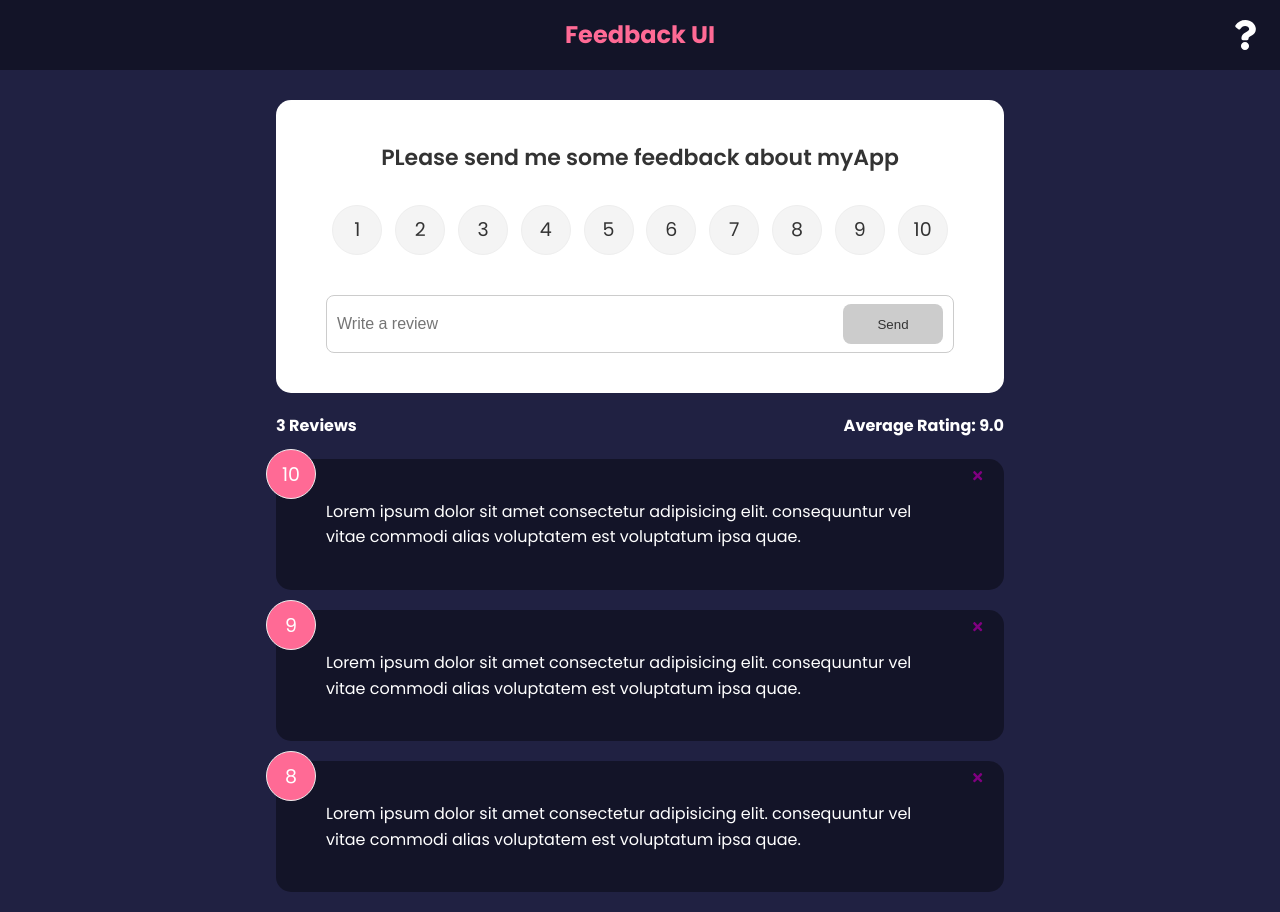
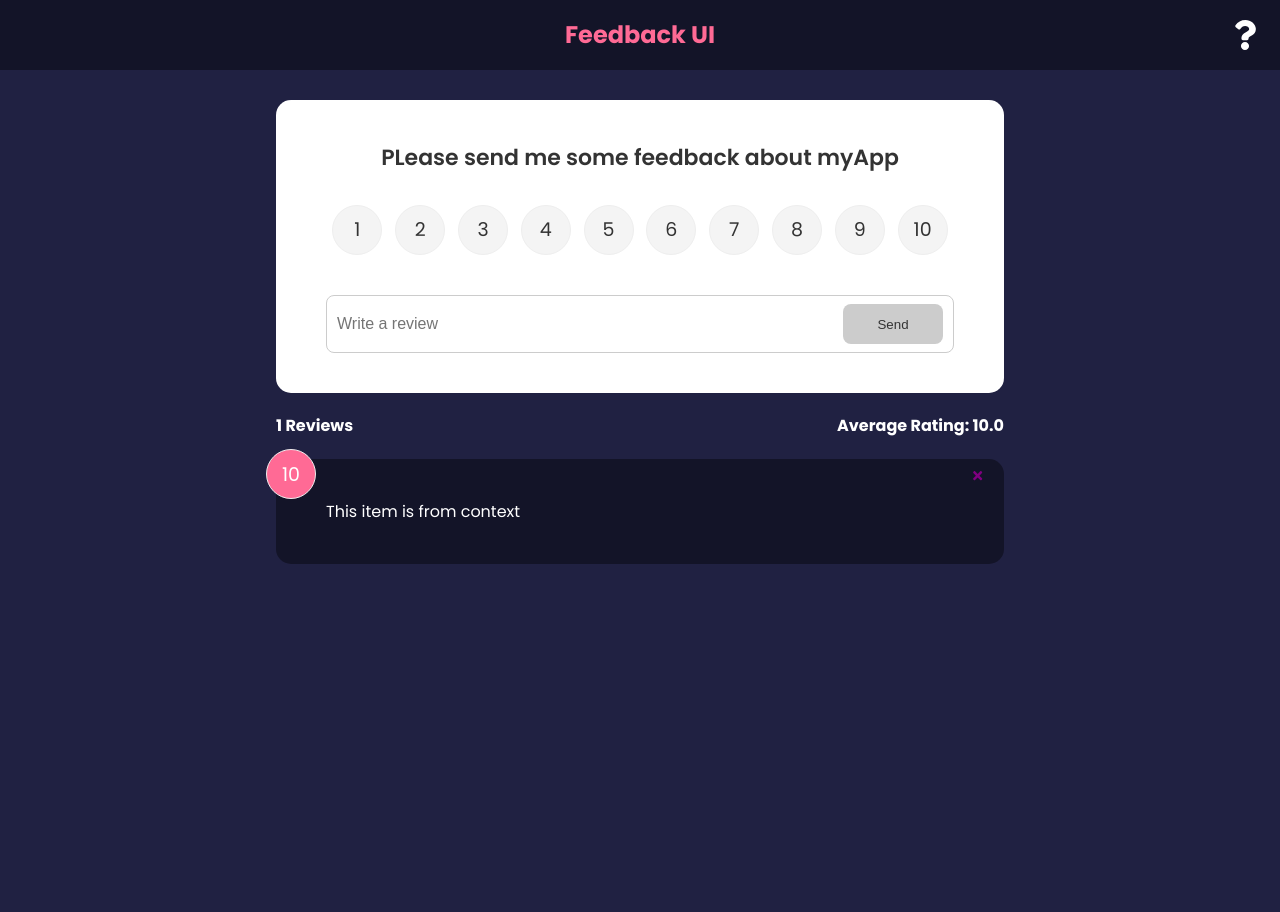
Before and after one commit to CaglayanCaliskan/React-FeedbackApp, a React (Create React App) app: page / in a window 1280 px wide. After the commit the page ends 800 px from the top, so only its background shows below. Built offline with nearby package versions, Linux system fonts and the light colour scheme.

Commit message:
init useContext

```diff
--- a/src/App.js
+++ b/src/App.js
@@ -1,35 +1,19 @@
 import Header from './components/Header';
 import { BrowserRouter as Router, Routes, Route } from 'react-router-dom';
-import Card from './components/shared/Card';
-import { v4 as uuid } from 'uuid';
-import React, { useState } from 'react';
+
 import FeedbackList from './components/FeedbackList';
-import FeedbackData from './data/FeedbackData';
+
 import FeedbackStats from './components/FeedbackStats';
 import FeedbackForm from './components/FeedbackForm';
 import AboutPage from './pages/AboutPage';
+import { FeedbackProvider } from './context/FeedbackContext';
 import AboutIconLink from './components/AboutIconLink';
 
 ////////
 
 function App() {
-  const [feedback, setFeedback] = useState(FeedbackData);
-
-  //delete func
-  const deleteFeedback = (id) => {
-    if (window.confirm('are you sure you want to delete=?')) {
-      setFeedback(feedback.filter((item) => item.id !== id));
-    }
-  };
-
-  //add func
-
-  const addFeedback = (newFeedback) => {
-    // npm i uuid and import it
-    newFeedback.id = uuid();
-    setFeedback([newFeedback, ...feedback]);
-  };
   return (
+    <FeedbackProvider>
       <Router>
         <Header />
         <div className='container'>
@@ -39,12 +23,9 @@
               path='/'
               element={
                 <>
-                <FeedbackForm handleAdd={addFeedback} />
-                <FeedbackStats feedback={feedback} />
-                <FeedbackList
-                  feedback={feedback}
-                  handleDelete={deleteFeedback}
-                />
+                  <FeedbackForm />
+                  <FeedbackStats />
+                  <FeedbackList />
                 </>
               }
             ></Route>
@@ -54,6 +35,7 @@
           <AboutIconLink />
         </div>
       </Router>
+    </FeedbackProvider>
   );
 }
 
--- a/src/components/FeedbackForm.jsx
+++ b/src/components/FeedbackForm.jsx
@@ -1,13 +1,16 @@
-import { useState } from 'react';
+import { useContext, useState } from 'react';
 import RatingSelect from './RatingSelect';
 import Button from './shared/Button';
+import FeedbackContext from '../context/FeedbackContext';
 
 import Card from './shared/Card';
-function FeedbackForm({ handleAdd }) {
+function FeedbackForm() {
   const [text, setText] = useState('');
   const [rating, setRating] = useState(10);
   const [btnDisabled, setBtnDisabled] = useState(true);
   const [message, setMessage] = useState('');
+
+  const { addFeedback } = useContext(FeedbackContext);
 
   ///
   const handleTextChange = (e) => {
@@ -30,7 +33,7 @@
       text: text,
       rating: rating,
     };
-    handleAdd(newFeedBack);
+    addFeedback(newFeedBack);
     setText('');
   };
   return (
--- a/src/components/FeedbackList.jsx
+++ b/src/components/FeedbackList.jsx
@@ -1,6 +1,11 @@
 import Feedbackitem from './Feedbackitem';
 import { motion, AnimatePresence } from 'framer-motion';
-function FeedbackList({ feedback, handleDelete }) {
+import { useContext } from 'react';
+import FeedbackContext from '../context/FeedbackContext';
+
+function FeedbackList() {
+  const { feedback } = useContext(FeedbackContext);
+
   if (!feedback || feedback.length === 0) {
     return <p>No Feedback Yet...</p>;
   }
@@ -14,11 +19,7 @@
             animate={{ opacity: 1 }}
             exit={{ opacity: 0 }}
           >
-            <Feedbackitem
-              key={item.id}
-              item={item}
-              handleDelete={handleDelete}
-            />
+            <Feedbackitem key={item.id} item={item} />
           </motion.div>
         ))}
       </AnimatePresence>
--- a/src/components/FeedbackStats.jsx
+++ b/src/components/FeedbackStats.jsx
@@ -1,4 +1,7 @@
-function FeedbackStats({ feedback }) {
+import { useContext } from 'react';
+import FeedbackContext from '../context/FeedbackContext';
+function FeedbackStats() {
+  const { feedback } = useContext(FeedbackContext);
   // calculate ratings avg
 
   let average =
--- a/src/components/Feedbackitem.jsx
+++ b/src/components/Feedbackitem.jsx
@@ -1,10 +1,14 @@
 import { FaTimes } from 'react-icons/fa';
 import Card from './shared/Card';
-function Feedbackitem({ item, handleDelete }) {
+import { useContext } from 'react';
+import FeedbackContext from '../context/FeedbackContext';
+function Feedbackitem({ item }) {
+  const { deleteFeedback } = useContext(FeedbackContext);
+
   return (
     <Card reverse={true}>
       <div className='num-display'>{item.rating}</div>
-      <button onClick={() => handleDelete(item.id)} className='close'>
+      <button onClick={() => deleteFeedback(item.id)} className='close'>
         <FaTimes color='purple' />
       </button>
       <div className='text-display'>{item.text}</div>
--- /dev/null
+++ b/src/context/FeedbackContext.js
@@ -0,0 +1,43 @@
+import { v4 as uuid } from 'uuid';
+import { createContext, useState } from 'react';
+
+const FeedbackContext = createContext();
+
+export const FeedbackProvider = ({ children }) => {
+  const [feedback, setFeedback] = useState([
+    {
+      id: 1,
+      text: 'This item is from context',
+      rating: 10,
+    },
+  ]);
+
+  //delete func
+  const deleteFeedback = (id) => {
+    if (window.confirm('are you sure you want to delete=?')) {
+      setFeedback(feedback.filter((item) => item.id !== id));
+    }
+  };
+
+  //add func
+
+  const addFeedback = (newFeedback) => {
+    // npm i uuid and import it
+    newFeedback.id = uuid();
+    setFeedback([newFeedback, ...feedback]);
+  };
+
+  return (
+    <FeedbackContext.Provider
+      value={{
+        feedback,
+        deleteFeedback,
+        addFeedback,
+      }}
+    >
+      {children}
+    </FeedbackContext.Provider>
+  );
+};
+
+export default FeedbackContext;
```
Lines whose indentation alone changed are shown as unchanged.
